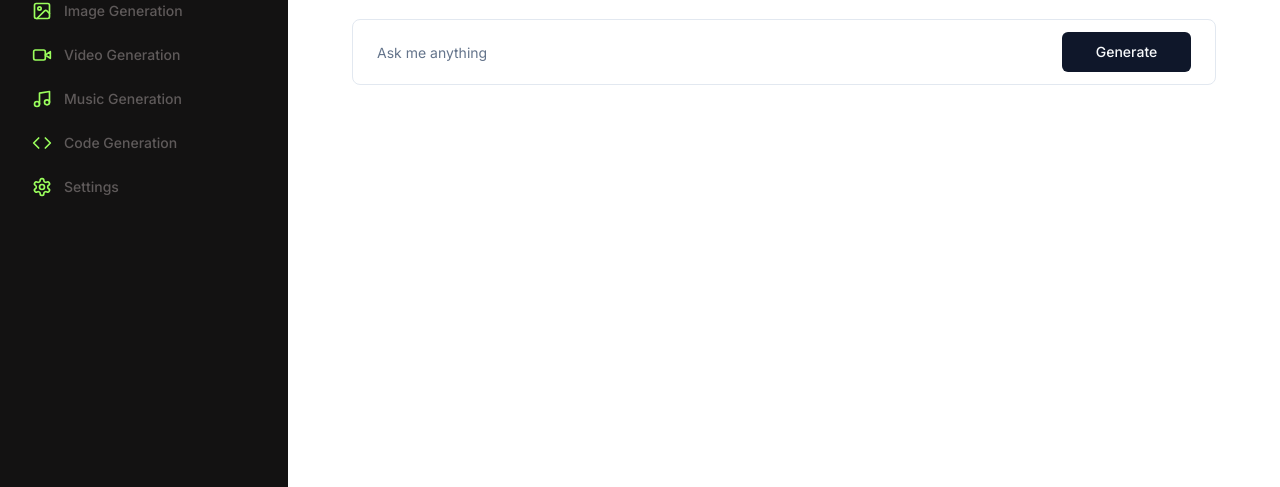
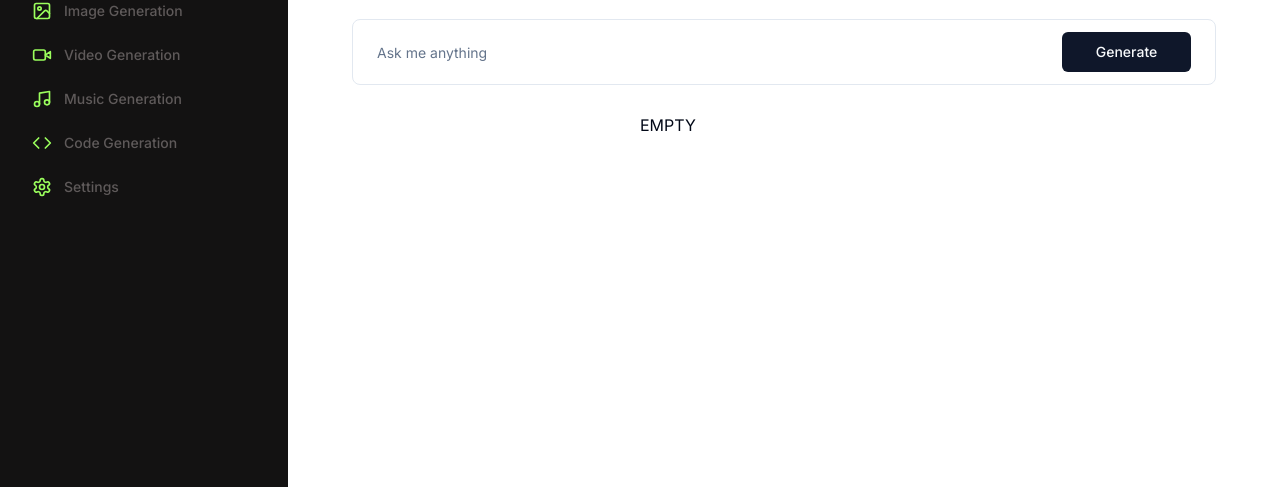
Before and after one commit to colinpoon/salazar, a Next.js app: page /conversation in a window 1280 px wide. Shown: the part 231-718 px from the top of the page. Built offline with nearby package versions, Linux system fonts and the light colour scheme.

Commit message:
empty convo state & props

```diff
--- a/app/(dashboard)/(routes)/conversation/page.tsx
+++ b/app/(dashboard)/(routes)/conversation/page.tsx
@@ -3,13 +3,16 @@
 import axios from 'axios';
 import * as z from 'zod';
 import { zodResolver } from '@hookform/resolvers/zod';
+import { useState } from 'react';
+
 import { Heading } from '@/components/heading';
+import { Empty } from '@/components/empty';
+
 import { useForm } from 'react-hook-form';
 import { MessageSquare } from 'lucide-react';
 import { Input } from '@/components/ui/input';
 import { Button } from '@/components/ui/button';
 import { useRouter } from 'next/navigation';
-
 import { formSchema } from './constants';
 import {
   Form,
@@ -17,7 +20,7 @@ import {
   FormField,
   FormItem,
 } from '@/components/ui/form';
-import { useState } from 'react';
+
 import { ChatCompletionRequestMessage } from 'openai';
 
 export default function ConversationPage() {
@@ -118,8 +121,10 @@ export default function ConversationPage() {
           </form>
         </Form>
       </div>
-      <div className="sapce-y-4 mt-4">
-        <div className="flex flex-col-reverse gap-y-4">
+      <div className="px-4 lg:px-8 mt-4 w-full">
+        {messages.length === 0 && !isLoading && <Empty />}
+
+        <div className="flex flex-col-reverse gap-y-4 p-3 md:px-6">
           {messages.map((message) => (
             <div key={message.content}>{message.content}</div>
           ))}
--- /dev/null
+++ b/components/empty.tsx
@@ -0,0 +1,16 @@
+import Image from 'next/image';
+
+interface Emptyprops {
+  label: string;
+}
+
+export const Empty = () => {
+  return (
+    <div className="h-full p-3 md:px-6 flex flex-col items-center justify-center">
+      <div className="relative h-72 w-72">
+        {/* <Image alt="empty" fill src={'/empty.png'} /> */}
+        EMPTY
+      </div>
+    </div>
+  );
+};
```
Also changed, not shown: tsconfig.json (+19 -5 lines).
